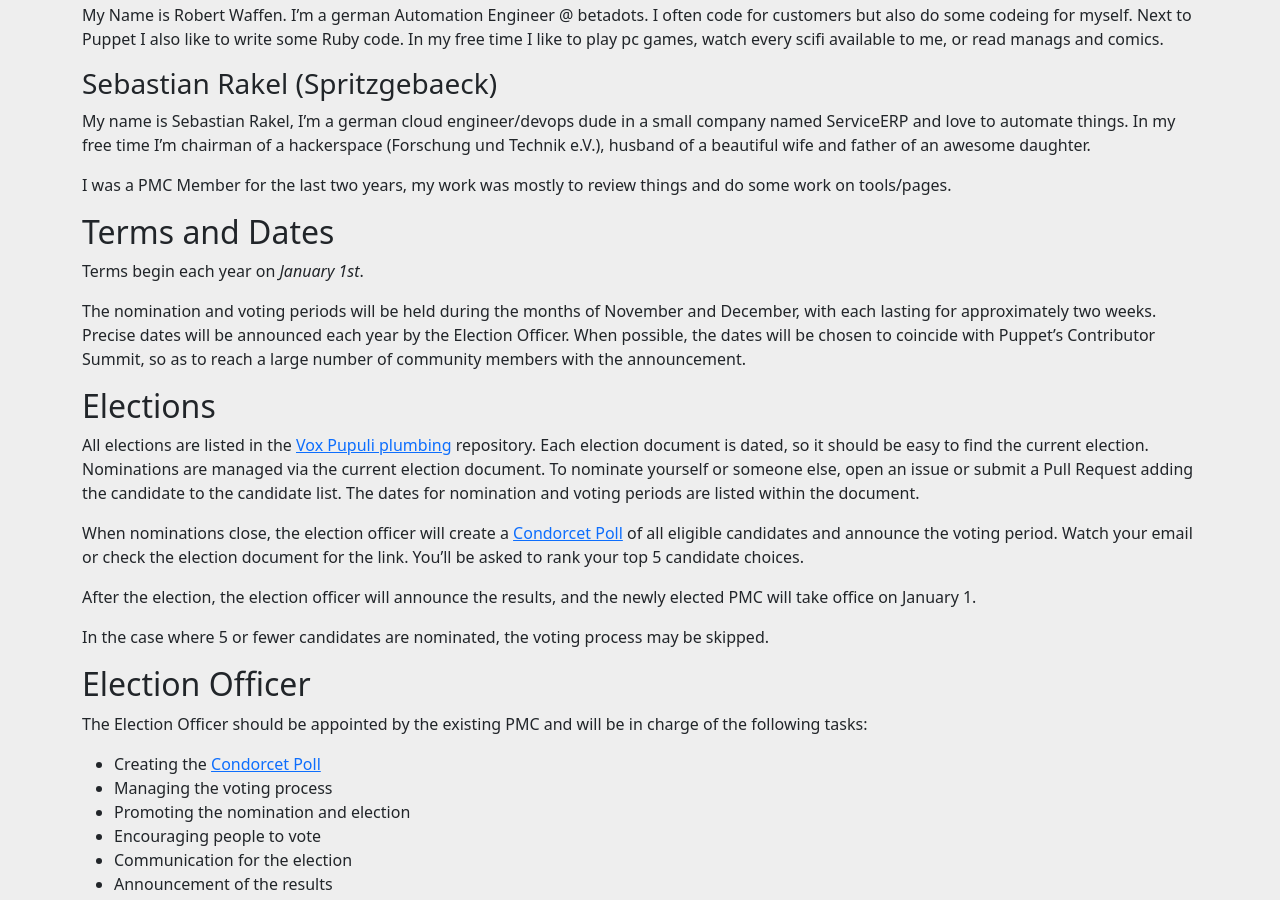
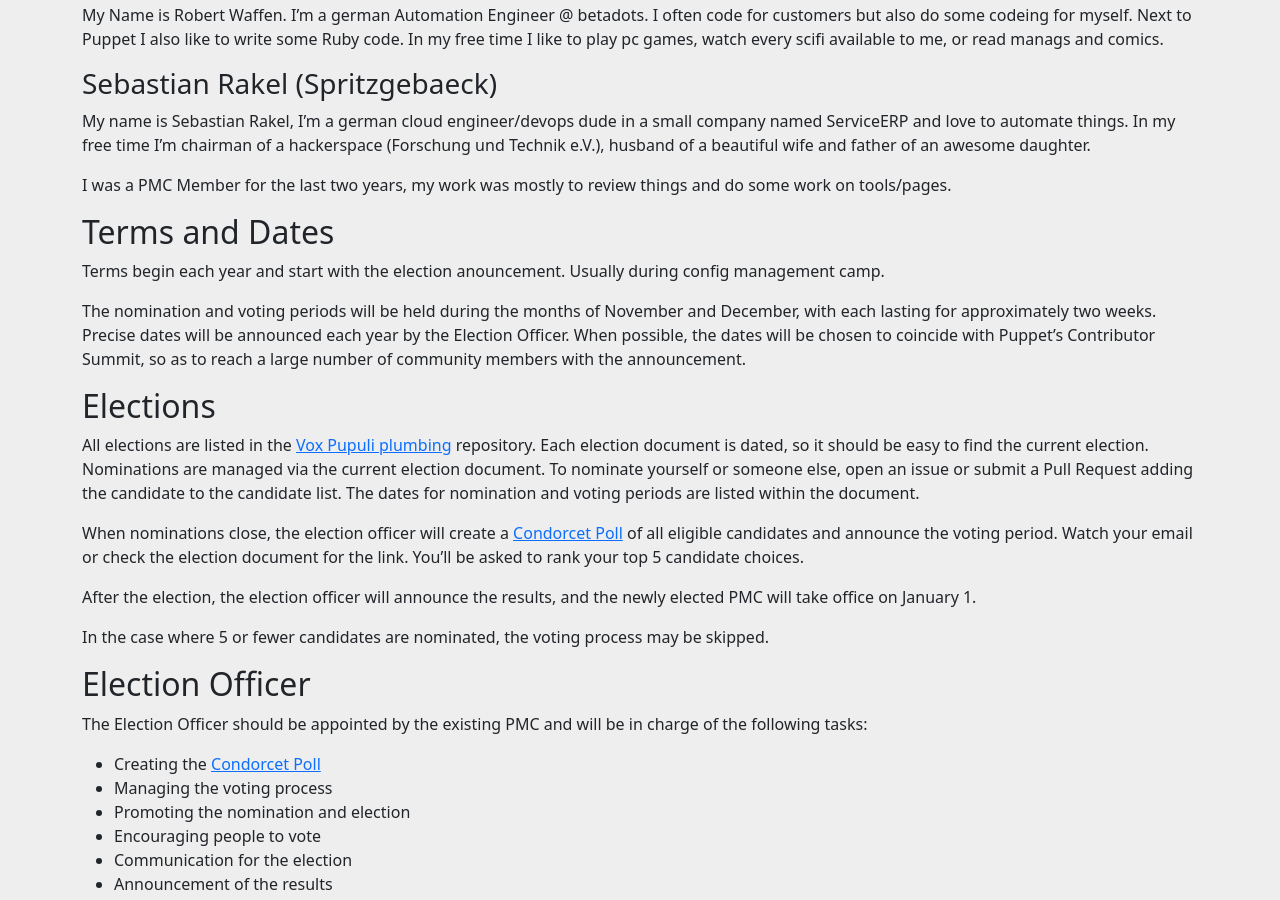
Before and after one commit to voxpupuli/voxpupuli.github.io, a Jekyll site: the page built from elections/index.md, in a window 1280 px wide and 900 px high, scrolled down 1438 px. Built offline with Jekyll 4.4.1, drawn with Linux system fonts in a browser that asks for light colours; nearby versions of some CDN libraries.

Commit message:
document current voting process

```diff
--- a/elections/index.md
+++ b/elections/index.md
@@ -84,7 +84,8 @@ I was a PMC Member for the last two years, my work was mostly to review things a
 
 ## Terms and Dates
 
-Terms begin each year on *January 1st*.
+Terms begin each year and start with the election anouncement.
+Usually during config management camp.
 
 The nomination and voting periods will be held during the months of November and December, with each lasting for approximately two weeks.
 Precise dates will be announced each year by the Election Officer.
```
